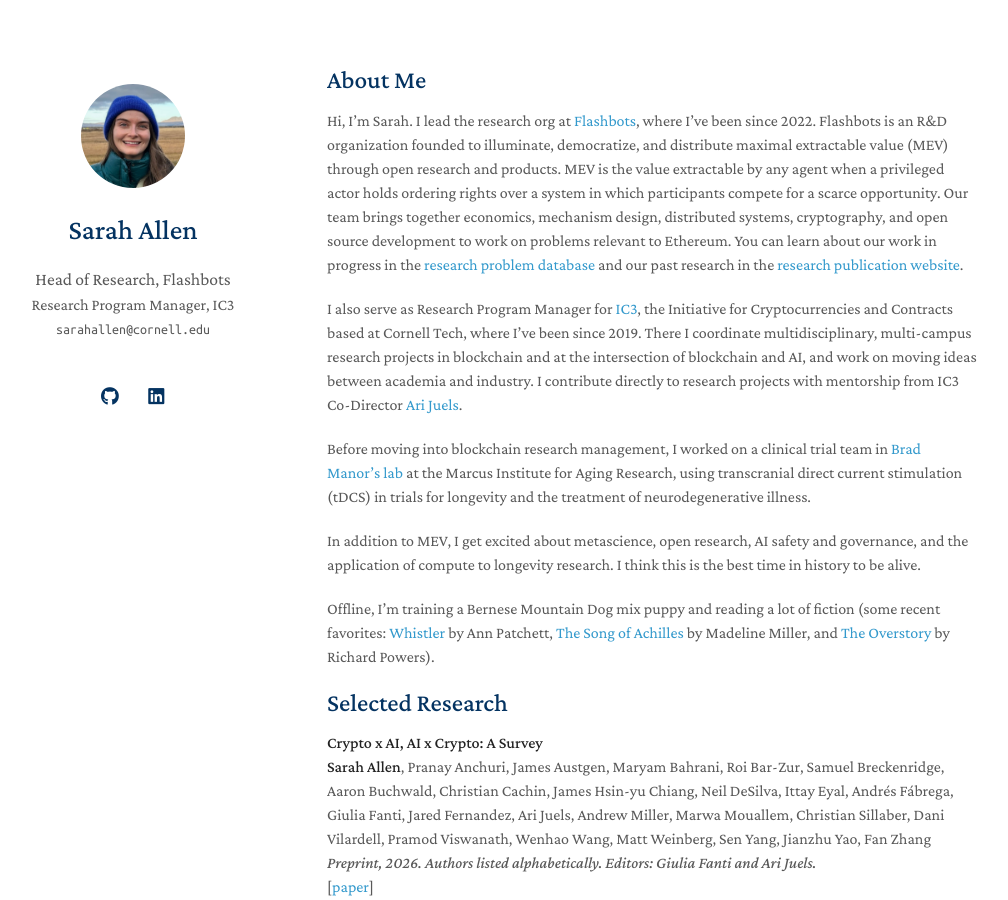
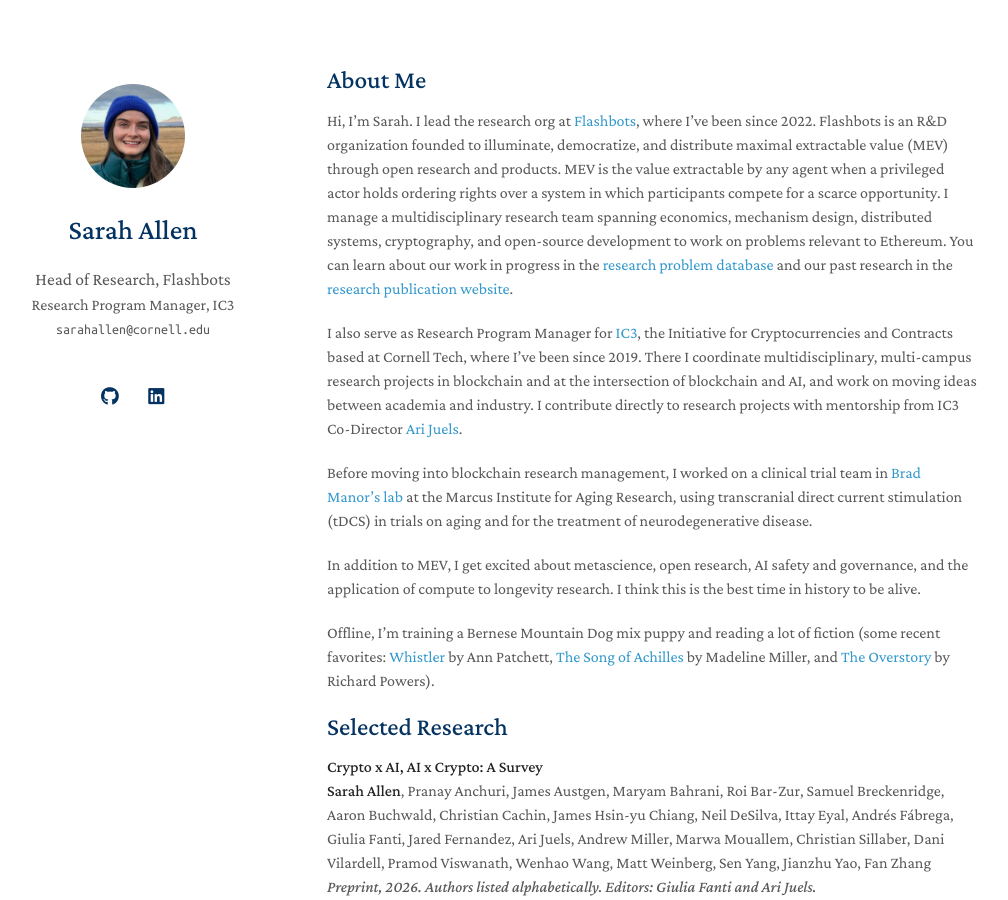
Before and after one commit to Bandeirainveste/bandeirainveste.github.io, a Jekyll site: the page built from index.md, in a window 1280 px wide and 900 px high. Shown: the whole window, without its empty margins (143-1151 px from the left). Built offline with Jekyll 4.4.1, drawn with Linux system fonts in a browser that asks for light colours; a style sheet for code colours, icons or effects is not loaded; our own code applies the rules of GitHub Pages for plain Markdown files.

Commit message:
Update index.md

```diff
--- a/index.md
+++ b/index.md
@@ -8,9 +8,7 @@
 where I've been since 2022. Flashbots is an R&D organization founded to
 illuminate, democratize, and distribute maximal extractable value (MEV) through
 open research and products. MEV is the value extractable by any agent when a privileged
-actor holds ordering rights over a system in which participants compete for a scarce opportunity. Our team brings
-together economics, mechanism design, distributed systems, cryptography, and open
-source development to work on problems relevant to Ethereum. You can learn about our work in progress in the
+actor holds ordering rights over a system in which participants compete for a scarce opportunity. I manage a multidisciplinary research team spanning economics, mechanism design, distributed systems, cryptography, and open-source development to work on problems relevant to Ethereum. You can learn about our work in progress in the
 [research problem database](https://www.flashbots.net/research-database) and our past research in the [research publication website](https://flashbots.github.io/mev-research/).
 
 I also serve as Research Program Manager for [IC3](https://www.initc3.org/), the
@@ -23,8 +21,8 @@
 Before moving into blockchain research management, I worked on a clinical trial
 team in [Brad Manor's lab](https://www.marcusinstituteforaging.org/who-we-are/profiles/brad-manor-phd)
 at the Marcus Institute for Aging Research, using transcranial direct current
-stimulation (tDCS) in trials for longevity and the treatment of neurodegenerative
-illness.
+stimulation (tDCS) in trials on aging and for the treatment of neurodegenerative
+disease.
 
 In addition to MEV, I get excited about metascience, open research, AI safety and
 governance, and the application of compute to longevity research. I think this is
```
